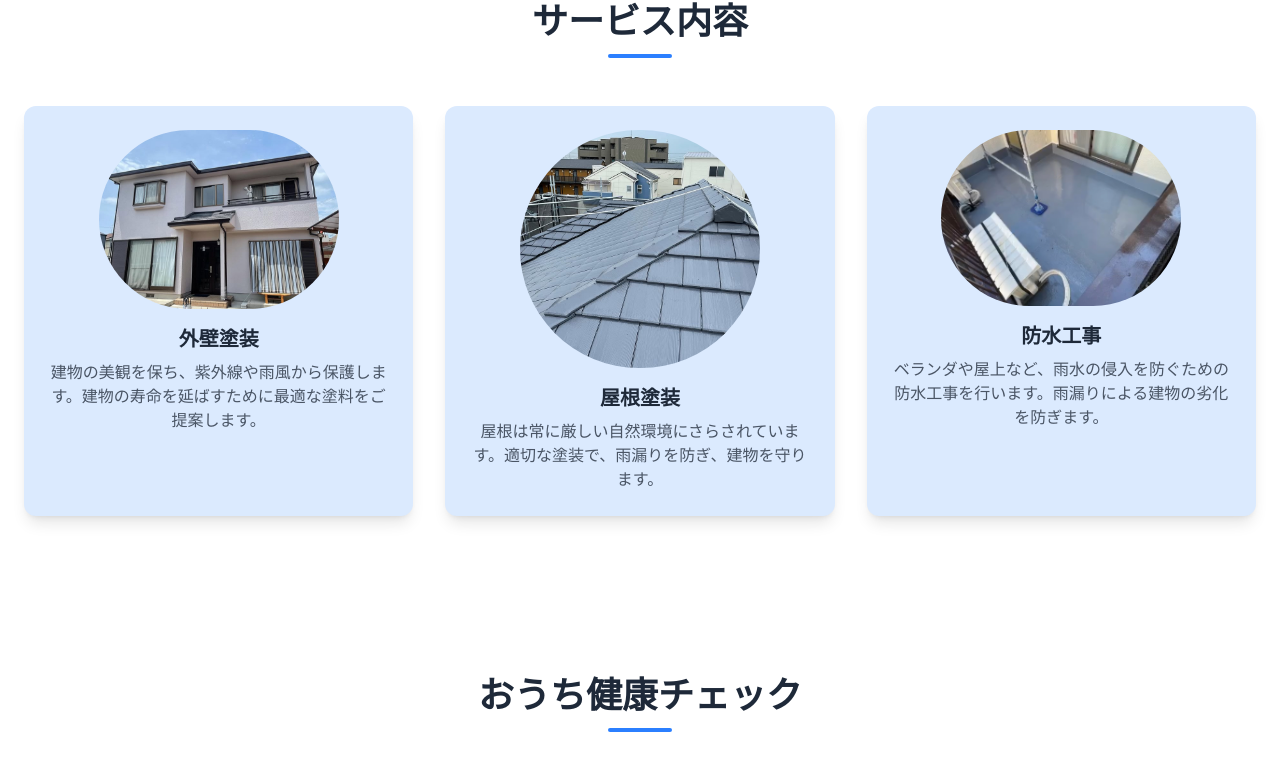
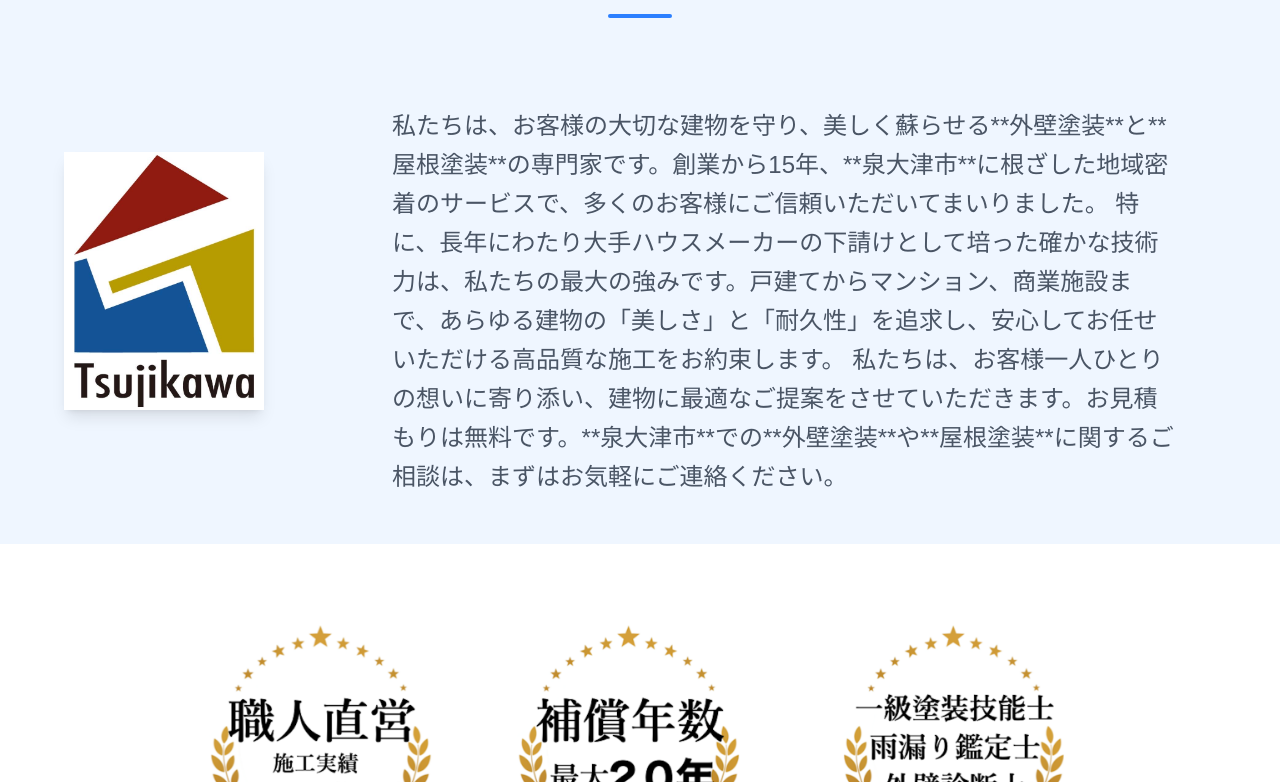
Before and after one commit to KazTsuji/tsujikawa-tosou, a Next.js app: page / in a window 1280 px wide. Shown: the part 958-1740 px from the top of the page. Built offline with nearby package versions, Linux system fonts and the light colour scheme.

Commit message:
rewrite about.tsx

```diff
--- a/src/components/About.tsx
+++ b/src/components/About.tsx
@@ -7,47 +7,45 @@ const SectionHeading = ({ children, id }: { children: React.ReactNode, id: strin
   </h2>
 );
 
-const services = [
-  {
-    image: '/s1.jpg',
-    title: '外壁塗装',
-    description: '建物の美観を保ち、紫外線や雨風から保護します。建物の寿命を延ばすために最適な塗料をご提案します。'
-  },
-  {
-    image: '/s2.jpg',
-    title: '屋根塗装',
-    description: '屋根は常に厳しい自然環境にさらされています。適切な塗装で、雨漏りを防ぎ、建物を守ります。'
-  },
-  {
-    image: '/s3.jpg',
-    title: '防水工事',
-    description: 'ベランダや屋上など、雨水の侵入を防ぐための防水工事を行います。雨漏りによる建物の劣化を防ぎます。'
-  }
-];
-
-const Services = () => (
-  <section id="services" className="py-20 bg-white">
-    <div className="container mx-auto px-6">
-      <SectionHeading id="services">サービス内容</SectionHeading>
-      <div className="grid grid-cols-1 md:grid-cols-3 gap-8">
-        {services.map((service, index) => (
-          <div key={index} className="bg-blue-100 rounded-xl p-6 shadow-lg text-center transition-transform transform hover:scale-105 duration-300">
-            <div className="flex justify-center mb-4">
-              <Image
-                src={service.image}
-                alt={service.title}
-                width={240} // h-60, w-60に合わせて240pxを指定
-                height={240}
-                className="rounded-full object-cover"
-              />
-            </div>
-            <h3 className="text-xl font-semibold mb-2 text-gray-800">{service.title}</h3>
-            <p className="text-gray-600">{service.description}</p>
+const About = () => (
+  <section id="about" className=" bg-blue-50">
+    <div className="container mx-auto max-w-6xl pt-10">
+      <SectionHeading id="about">会社概要</SectionHeading>
+      <div className="grid grid-cols-1 md:grid-cols-4 items-center">
+        {/* ロゴエリア (1/4の幅) */}
+        <div className="md:justify-center">
+          <div className="flex justify-center md:justify-start">
+            <Image
+              src="/comLogo2.jpg"
+              alt="辻川塗装の会社ロゴ" // alt属性をより具体的に
+              width={200}
+              height={260}
+              className="shadow-lg object-cover"
+            />
           </div>
-        ))}
+        </div>
+        {/* テキストエリア (3/4の幅) */}
+        <div className="col-span-3 text-center md:text-left">
+          <p className="text-gray-600 leading-relaxed md:text-2xl px-10 pt-10">
+            私たちは、お客様の大切な建物を守り、美しく蘇らせる**外壁塗装**と**屋根塗装**の専門家です。創業から15年、**泉大津市**に根ざした地域密着のサービスで、多くのお客様にご信頼いただいてまいりました。
+            特に、長年にわたり大手ハウスメーカーの下請けとして培った確かな技術力は、私たちの最大の強みです。戸建てからマンション、商業施設まで、あらゆる建物の「美しさ」と「耐久性」を追求し、安心してお任せいただける高品質な施工をお約束します。
+            私たちは、お客様一人ひとりの想いに寄り添い、建物に最適なご提案をさせていただきます。お見積もりは無料です。**泉大津市**での**外壁塗装**や**屋根塗装**に関するご相談は、まずはお気軽にご連絡ください。
+          </p>
+        </div>
       </div>
+    </div>
+    {/* 挿入した画像 */}
+    <div className="mt-12">
+      <Image
+        src="/a1.png"
+        alt="大阪府泉大津市で塗装工事を行う職人" // alt属性をより具体的に
+        width={1200}
+        height={600}
+        layout="responsive"
+        objectFit="cover"
+      />
     </div>
   </section>
 );
 
-export default Services;
+export default About;
```
